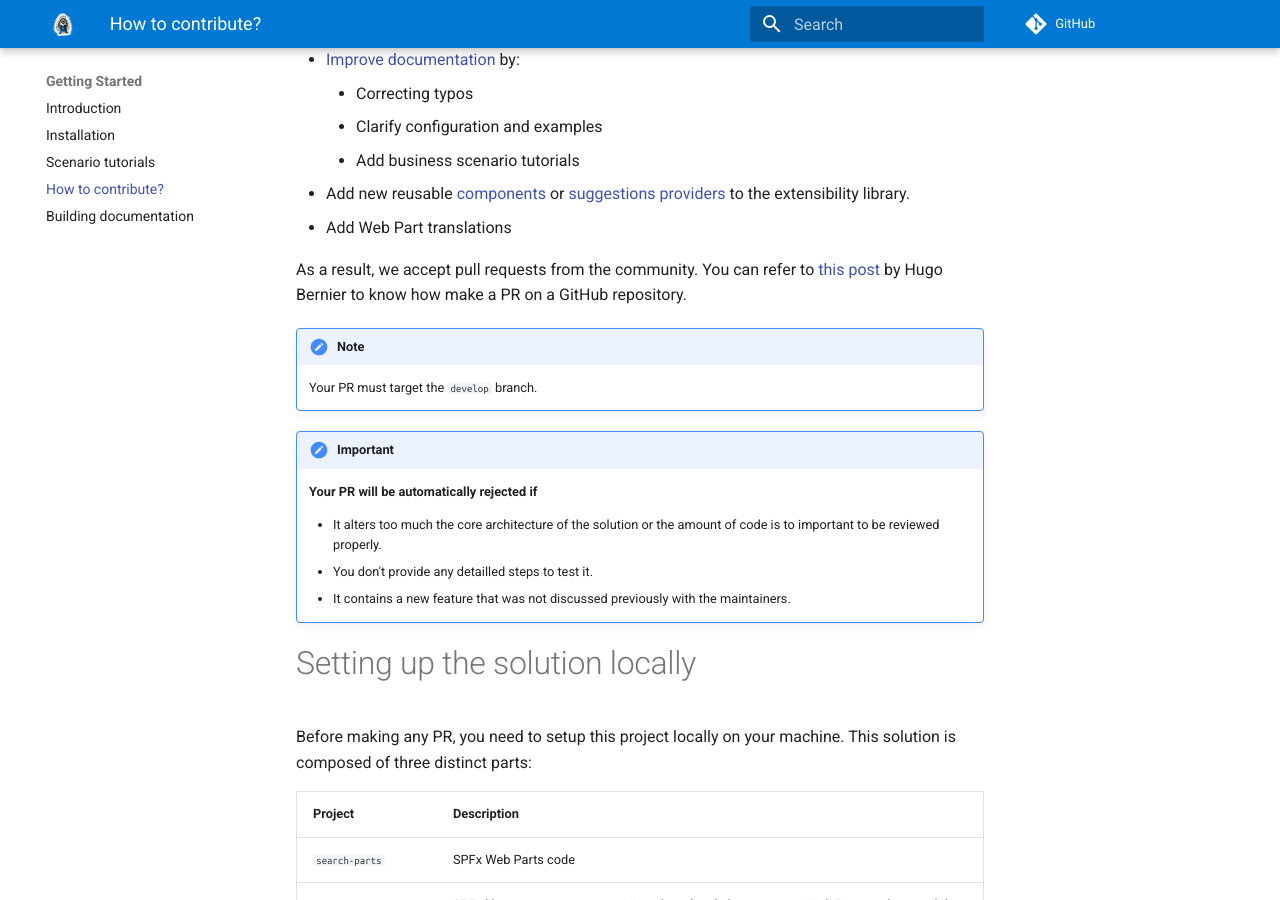
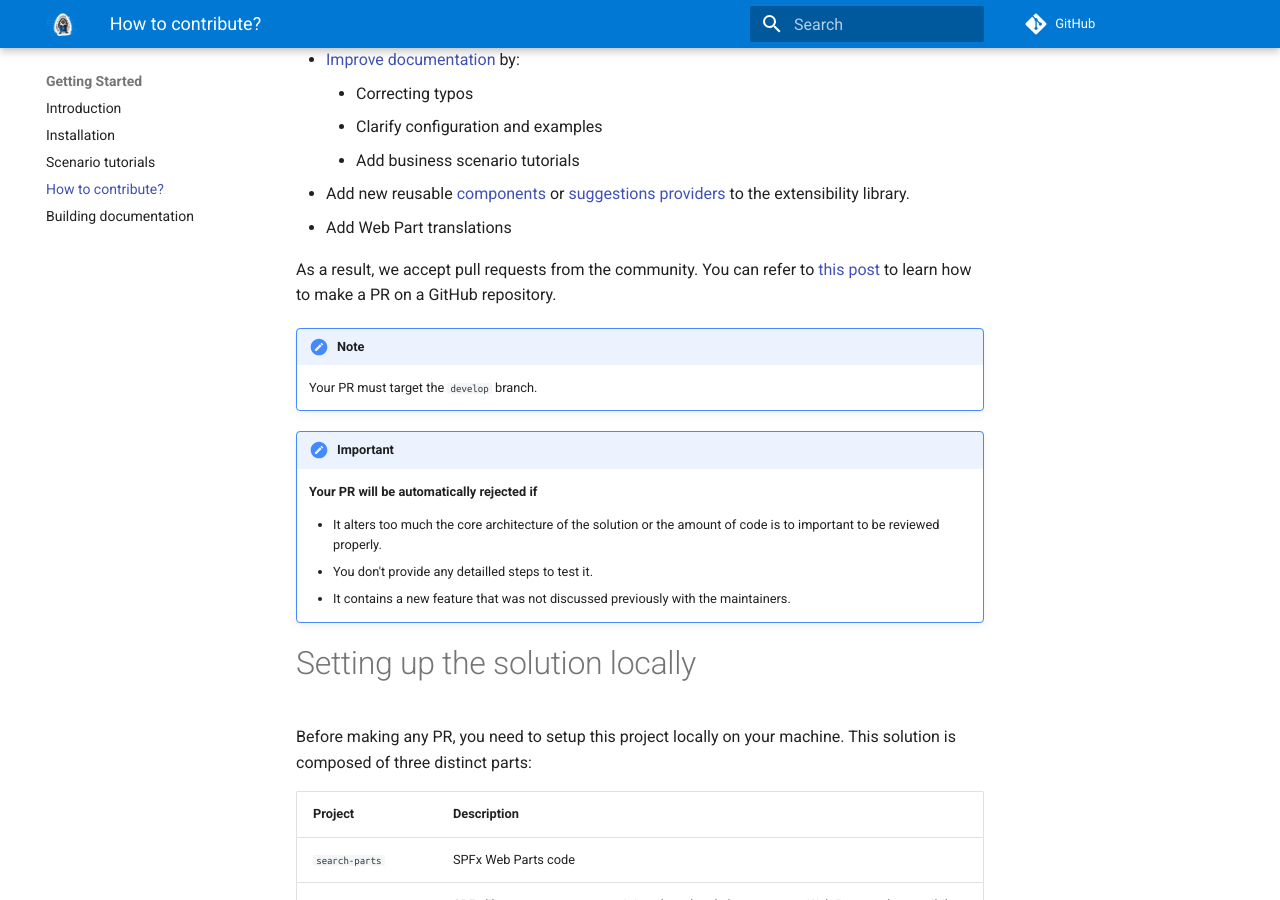
Before and after one commit to dominic5perezd/pnp-modern-search, an MkDocs documentation site: the page built from docs/how-to-contribute.md, in a window 1280 px wide and 900 px high, scrolled down 323 px. Built offline with MkDocs 1.6.1 and Material for MkDocs 9.7.7, drawn with Linux system fonts in a browser that asks for light colours; comment, search, counter and statistics services are not loaded.

Commit message:
#2003 updated link

```diff
--- a/docs/how-to-contribute.md
+++ b/docs/how-to-contribute.md
@@ -12,7 +12,7 @@ You can contribute to this project at multiple levels:
 - Add new reusable [components](./extensibility/custom_web_component.md) or [suggestions providers](./extensibility/custom_suggestions_provider.md) to the extensibility library.
 - Add Web Part translations
 
-As a result, we accept pull requests from the community. You can refer to [this post](https://tahoeninjas.blog/2019/08/18/my-github-cheat-sheet-for-pnp-contributions-an-interactive-cheat-sheet/) by Hugo Bernier to know how make a PR on a GitHub repository.
+As a result, we accept pull requests from the community. You can refer to [this post](https://pnp.github.io/script-samples/contributing/submitting-pull-requests.html) to learn how to make a PR on a GitHub repository.
 
 !!! note
     Your PR must target the `develop` branch.
```
